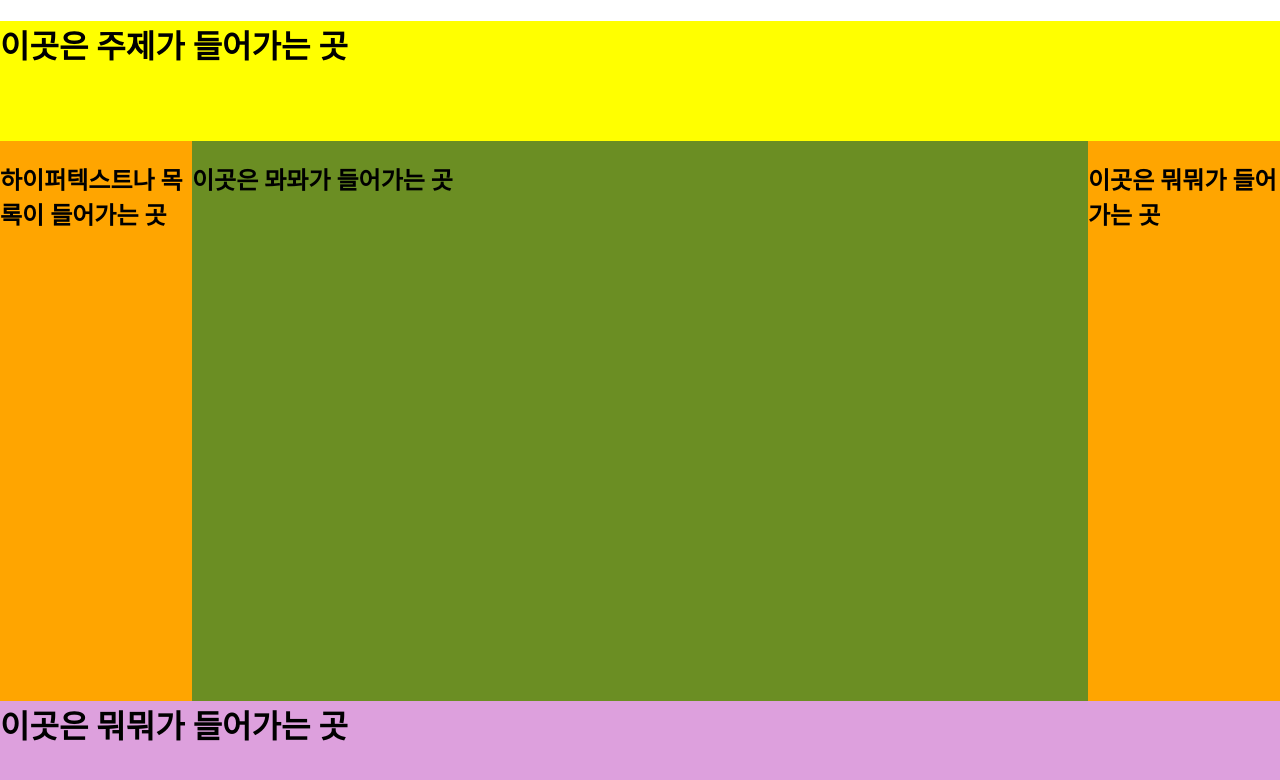
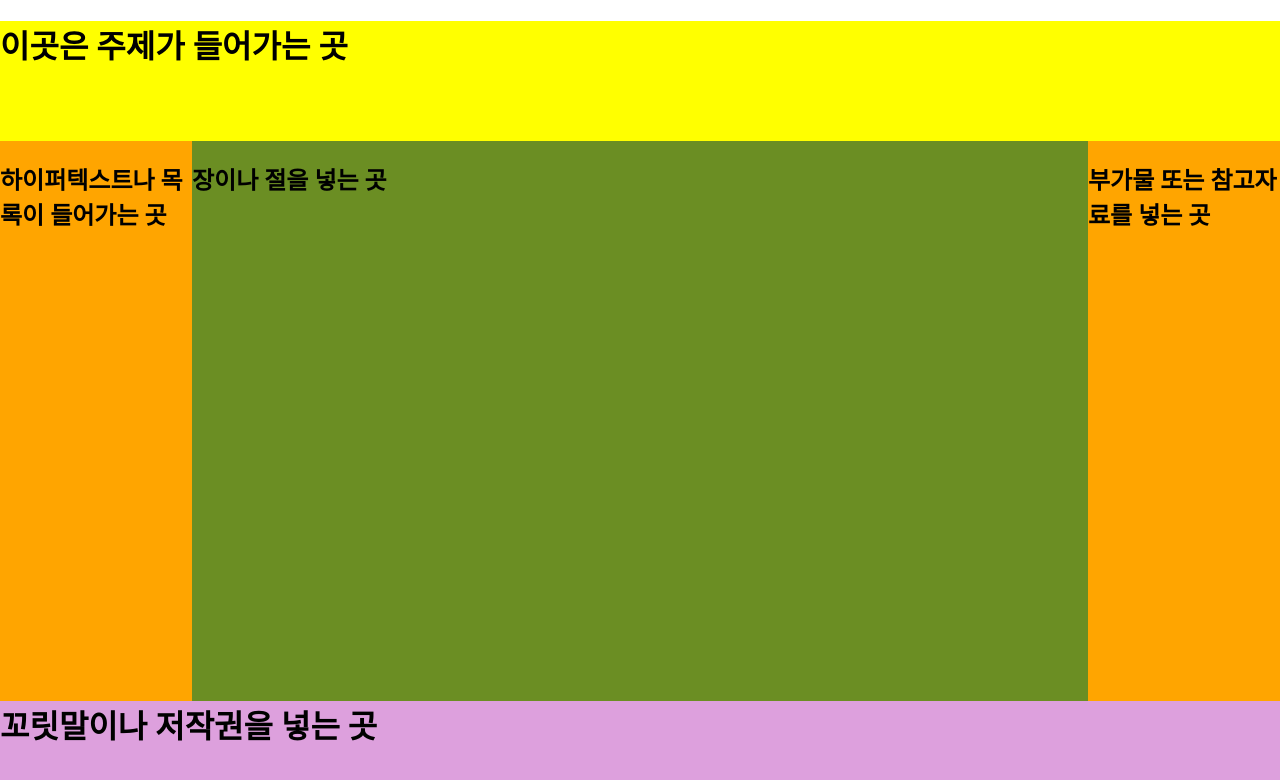
Before and after one commit to baebaeseonhuii/wp, a plain HTML site: page html5.html in a window 1280 px wide. Drawn offline with Linux system fonts and the light colour scheme.

Commit message:
html구조
구조

```diff
--- a/html5.html
+++ b/html5.html
@@ -25,13 +25,13 @@ background: plum; }
           <h1>하이퍼텍스트나 목록이 들어가는 곳</h1>
         </nav>
         <section class="section">
-          <h1>이곳은 뫄뫄가 들어가는 곳</h1>
+          <h1>장이나 절을 넣는 곳</h1>
         </section>
         <aside class="aside">
-          <h1>이곳은 뭐뭐가 들어가는 곳</h1>
+          <h1>부가물 또는 참고자료를 넣는 곳</h1>
         </aside>
         <footer class="footer">
-          <h1>이곳은 뭐뭐가 들어가는 곳</h1>
+          <h1>꼬릿말이나 저작권을 넣는 곳</h1>
         </footer>
       </body>
 
```
